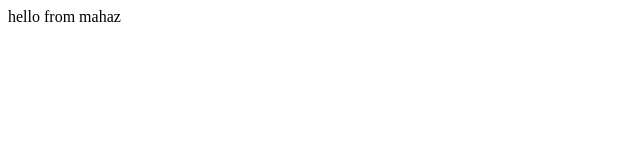
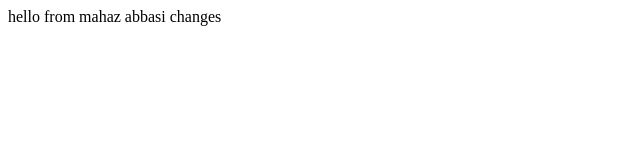
Before and after one commit to mahaz0308/Bostcamp2020, a plain HTML site: page index.html in a window 1280 px wide. Shown: the whole page, without its empty margins (0-640 px from the left). Drawn offline with Linux system fonts and the light colour scheme.

Commit message:
update
changes by install surge

```diff
--- a/index.html
+++ b/index.html
@@ -6,7 +6,7 @@
 </head>
 <body>
     <div>
-        hello from mahaz
+        hello from mahaz abbasi changes
     </div>
 
 </body>
```
